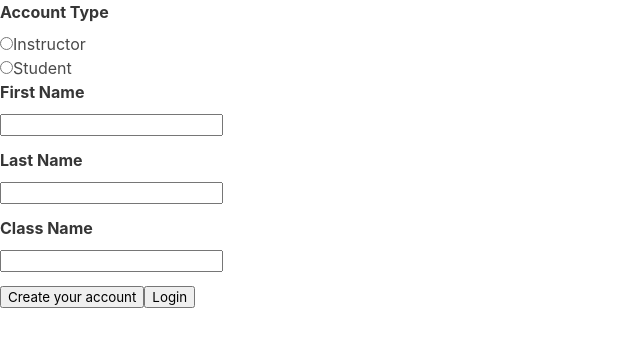
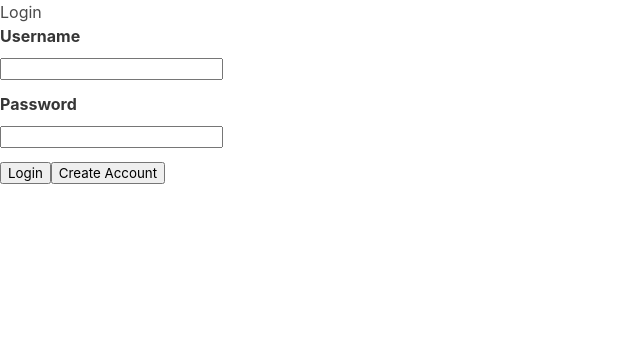
Before and after one commit to jerler1/fist-to-five, a React (Create React App) app: page / in a window 1280 px wide. Shown: the top 346 px of the page, without its empty margins (0-640 px from the left). Built offline with nearby package versions, Linux system fonts and the light colour scheme.

Commit message:
added logic to switch between the instructor and student forms

```diff
--- a/src/views/Login/Login.jsx
+++ b/src/views/Login/Login.jsx
@@ -12,8 +12,7 @@ const Login = () => {
   } = useForm();
 
   const [isCreateAccountActive, setIsCreateAccountActive] = useState(false);
-  const [isCreateInstructorActive, setIsCreateInstructorActive] =
-    useState(true);
+  const [selectedRadioButton, setSelectedRadioButton] = useState(null);
 
   const onSubmit = async (data) => {
     try {
@@ -26,17 +25,99 @@ const Login = () => {
   };
 
   const handleCreateAccountButtonClick = () => {
+    console.log("Changing to new form!");
     setIsCreateAccountActive(!isCreateAccountActive);
-  };
-
-  const formSelectionOnChange = (e) => {
-    console.log(e.target.value);
   };
 
   return (
     <div className="loginContainer">
       <div className="loginWrapper">
         {isCreateAccountActive ? (
+          <div className="createAccountForm">
+            <div className="accountSelection">
+              <div className="field">
+                <label className="label">Account Type</label>
+                <div className="control">
+                  <input
+                    type="radio"
+                    name="choice"
+                    value="instructor"
+                    checked={selectedRadioButton === "instructor"}
+                    onClick={() => setSelectedRadioButton("instructor")}
+                  />
+                  Instructor
+                </div>
+                <div className="control">
+                  <input
+                    type="radio"
+                    name="choice"
+                    value="student"
+                    checked={selectedRadioButton === "student"}
+                    onClick={() => setSelectedRadioButton("student")}
+                  />
+                  Student
+                </div>
+              </div>
+            </div>
+            {selectedRadioButton === "instructor" ? (
+              <form
+                className="instructorForm"
+                onSubmit={handleSubmit(onSubmit)}
+                noValidate
+              >
+                <div className="field">
+                  <label className="label">First Name</label>
+                  <div className="control">
+                    <input type="text" />
+                  </div>
+                </div>
+                <div className="field">
+                  <label className="label">Last Name</label>
+                  <div className="control">
+                    <input type="text" />
+                  </div>
+                </div>
+                <div className="field">
+                  <label className="label">Class Name</label>
+                  <div className="control">
+                    <input type="text" />
+                  </div>
+                </div>
+                <button>Create your account</button>
+                <button onClick={handleCreateAccountButtonClick}>Login</button>
+              </form>
+            ) : (
+              <form
+                className="studentForm"
+                onSubmit={handleSubmit(onSubmit)}
+                noValidate
+              >
+                <div className="field">
+                  <label className="label">First Name</label>
+                  <div className="control">
+                    <input type="text" />
+                  </div>
+                </div>
+                <div className="field">
+                  <label className="label">Last Name</label>
+                  <div className="control">
+                    <input type="text" />
+                  </div>
+                </div>
+                <div className="field">
+                  <label className="label">Student Background</label>
+                  <div className="control">
+                    <input type="text" />
+                  </div>
+                </div>
+                <button>Create your account</button>
+                <button onClick={handleCreateAccountButtonClick}>
+                  Back to Login
+                </button>
+              </form>
+            )}
+          </div>
+        ) : (
           <div className="loginForm">
             <h3>Login</h3>
             <form
@@ -62,69 +143,6 @@ const Login = () => {
               </button>
             </form>
           </div>
-        ) : (
-          <div className="createAccountForm">
-            <div className="accountSelection">
-              <div className="field" onChange={formSelectionOnChange}>
-                <label className="label">Account Type</label>
-                <div className="control">
-                  <input type="radio" name="instructor" value="instructor" />
-                  Instructor
-                </div>
-                <div className="control">
-                  <input type="radio" name="student" value="student" />
-                  Student
-                </div>
-              </div>
-            </div>
-            {isCreateInstructorActive ? (
-              <form className="instructorForm">
-                <div className="field">
-                  <label className="label">First Name</label>
-                  <div className="control">
-                    <input type="text" />
-                  </div>
-                </div>
-                <div className="field">
-                  <label className="label">Last Name</label>
-                  <div className="control">
-                    <input type="text" />
-                  </div>
-                </div>
-                <div className="field">
-                  <label className="label">Class Name</label>
-                  <div className="control">
-                    <input type="text" />
-                  </div>
-                </div>
-                <button>Create your account</button>
-                <button>Login</button>
-              </form>
-            ) : (
-              <form className="studentForm">
-                <div className="field">
-                  <label className="label">First Name</label>
-                  <div className="control">
-                    <input type="text" />
-                  </div>
-                </div>
-                <div className="field">
-                  <label className="label">Last Name</label>
-                  <div className="control">
-                    <input type="text" />
-                  </div>
-                </div>
-                <div className="field">
-                  <label className="label">Student Background</label>
-                  <div className="control">
-                    <input type="text" />
-                  </div>
-                </div>
-                <button>Create your account</button>
-                <button>Login</button>
-              </form>
-            )}
-          </div>
         )}
       </div>
     </div>
```
